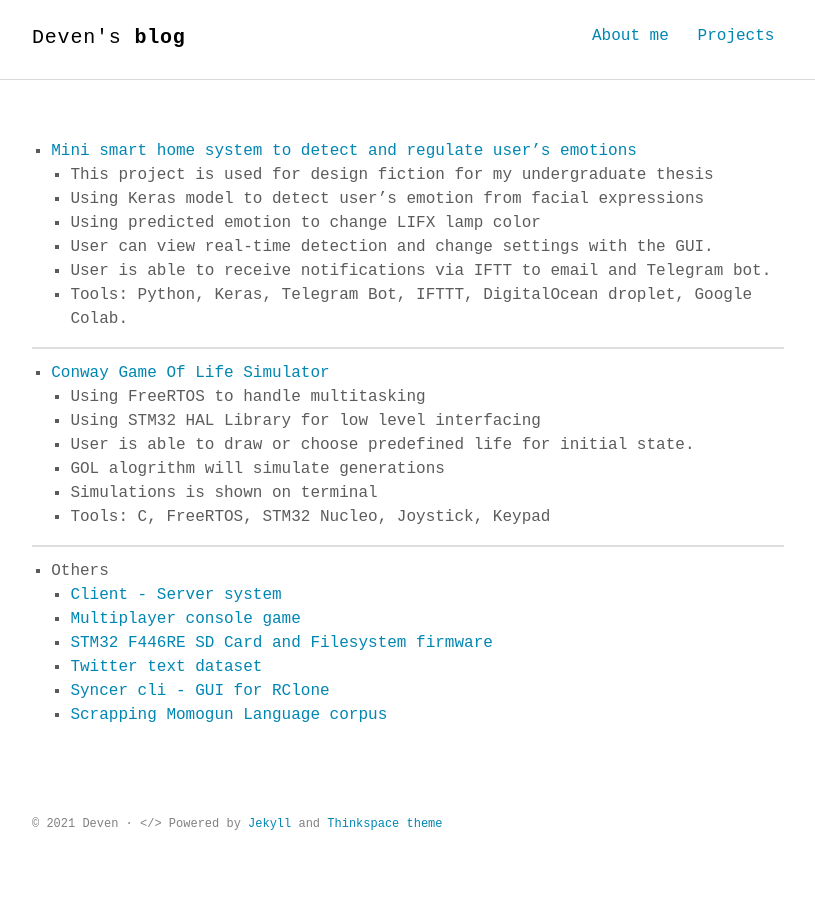
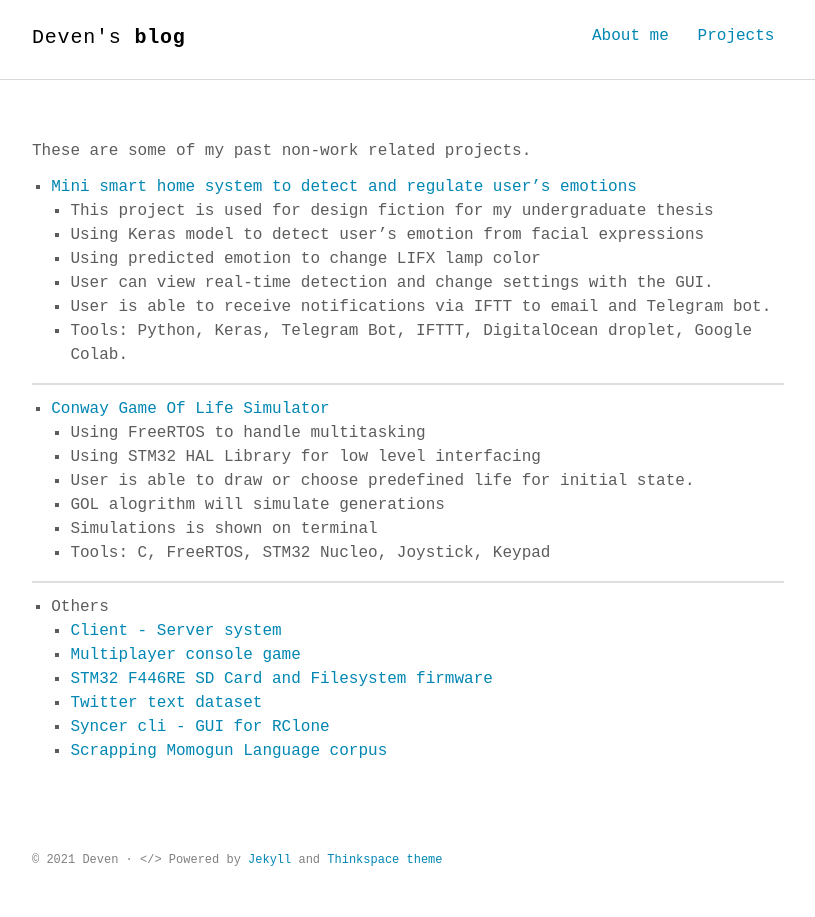
Before and after one commit to devennn/devennn.github.io, a Jekyll site: the page built from projects.md, in a window 1280 px wide. Shown: the whole page, without its empty margins (232-1047 px from the left). Built offline with Jekyll 4.4.1, drawn with Linux system fonts in a browser that asks for light colours; some web fonts are replaced.

Commit message:
Update projects.md

```diff
--- a/projects.md
+++ b/projects.md
@@ -2,6 +2,8 @@
 layout: page
 permalink: /projects/
 ---
+
+These are some of my past non-work related projects.
 
 - [Mini smart home system to detect and regulate user's emotions](https://github.com/devennn/Smart-Home-Emotional-Detection-Regulation)
   - This project is used for design fiction for my undergraduate thesis
```
